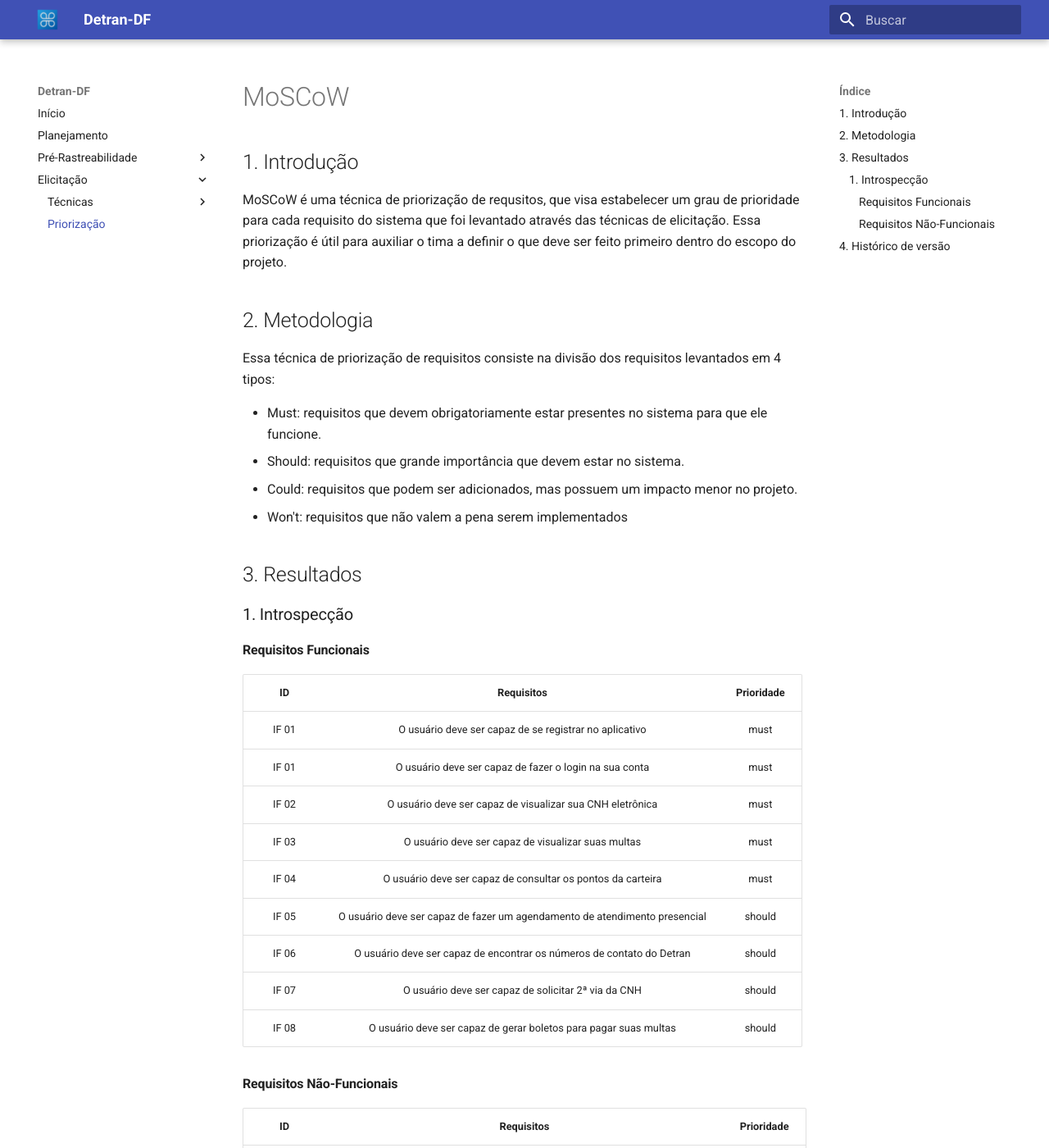
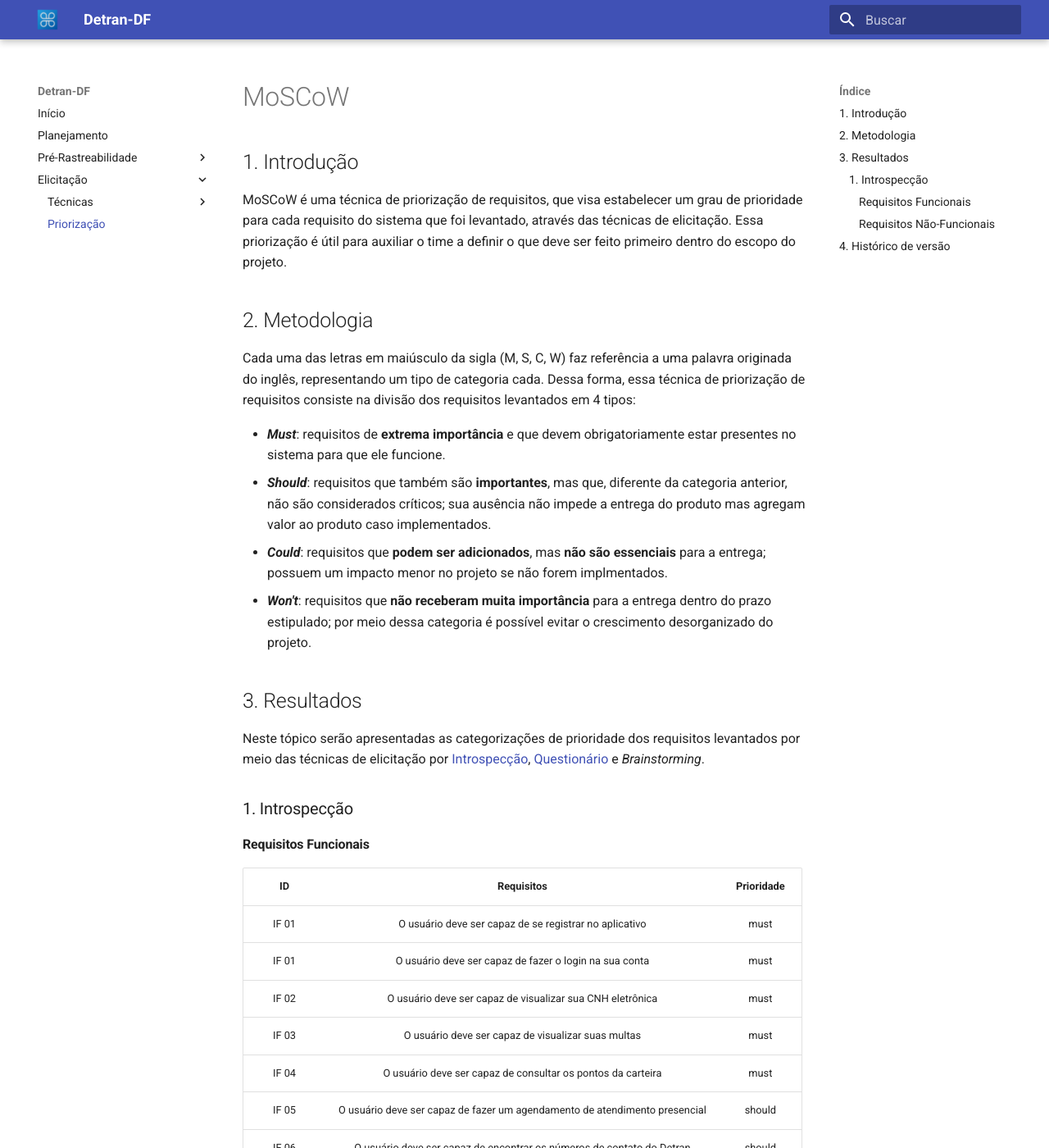
Before and after one commit to Requisitos-de-Software/2022.1-DetranDF, an MkDocs documentation site: the page built from docs/elicitação/priorização/moscow.md, in a window 1280 px wide and 1400 px high. Shown: the whole window at 82% size. Built offline with MkDocs 1.6.1 and Material for MkDocs 9.7.7, drawn with Linux system fonts in a browser that asks for light colours; some of the changed text lies outside the part shown.

```diff
--- a/docs/elicitação/priorização/moscow.md
+++ b/docs/elicitação/priorização/moscow.md
@@ -1,16 +1,20 @@
 # MoSCoW
 ## 1. Introdução
-MoSCoW é uma técnica de priorização de requsitos, que visa estabelecer um grau de prioridade para cada requisito do sistema que foi levantado através das técnicas de elicitação. Essa priorização é útil para auxiliar o tima a definir o que deve ser feito primeiro dentro do escopo do projeto.
+MoSCoW é uma técnica de priorização de requisitos, que visa estabelecer um grau de prioridade para cada requisito do sistema que foi levantado, através das técnicas de elicitação. Essa priorização é útil para auxiliar o time a definir o que deve ser feito primeiro dentro do escopo do projeto.
 
 ## 2. Metodologia
-Essa técnica de priorização de requisitos consiste na divisão dos requisitos levantados em 4 tipos:
+Cada uma das letras em maiúsculo da sigla (M, S, C, W) faz referência a uma palavra originada do inglês, representando um tipo de categoria cada. Dessa forma, essa técnica de priorização de requisitos consiste na divisão dos requisitos levantados em 4 tipos:
 
-- Must: requisitos que devem obrigatoriamente estar presentes no sistema para que ele funcione.
-- Should: requisitos que grande importância que devem estar no sistema.
-- Could: requisitos que podem ser adicionados, mas possuem um impacto menor no projeto.
-- Won't: requisitos que não valem a pena serem implementados
+- **_Must_**: requisitos de **extrema importância** e que devem obrigatoriamente estar presentes no sistema para que ele funcione.
+- **_Should_**: requisitos que também são **importantes**, mas que, diferente da categoria anterior, não são considerados críticos; sua ausência não impede a entrega do produto mas agregam valor ao produto caso implementados.
+- **_Could_**: requisitos que **podem ser adicionados**, mas **não são essenciais** para a entrega; possuem um impacto menor no projeto se não forem implmentados.
+- **_Won't_**: requisitos que **não receberam muita importância** para a entrega dentro do prazo estipulado; por meio dessa categoria é possível evitar o crescimento desorganizado do projeto.
+
 ## 3. Resultados
+Neste tópico serão apresentadas as categorizações de prioridade dos requisitos levantados por meio das técnicas de elicitação por [Introspecção](../introspeccao.md), [Questionário](../questionario.md) e _Brainstorming_.
+
 ### 1. Introspecção
+
 #### Requisitos Funcionais
 | ID | Requisitos | Prioridade |
 |:--:|:--:|:--:|
@@ -32,9 +36,11 @@ Essa técnica de priorização de requisitos consiste na divisão dos requisitos
 | INF 03 | O aplicativo deve estar disponível 24h | must |
 
 ## 4. Histórico de versão
-| Versão | Data       | Descrição                                           | Autor        |
-| ------ | ---------- | --------------------------------------------------- | ------------ |
-| 0.1    | 11/07/2022 | Criação do documento | Thiago Siqueira Gomes |
-| 0.2    | 11/07/2022 | Adição de introdução | Thiago Siqueira Gomes |
-| 0.2    | 11/07/2022 | Adição de MoSCoW de requisitos da introspecção | Thiago Siqueira Gomes |
-| 0.2    | 12/07/2022 | Adicionei secção de metodologia | Thiago Siqueira Gomes |
+| Versão | Data       | Descrição                                           | Autor        | Revisor |
+| ------ | ---------- | --------------------------------------------------- | ------------ | ------- |
+| 0.1    | 11/07/2022 | Criação do documento | Thiago Siqueira Gomes | Matheus Costa |
+| 0.2    | 11/07/2022 | Adição de introdução | Thiago Siqueira Gomes | Matheus Costa |
+| 0.2.1    | 11/07/2022 | Adição da classificação MoSCoW dos requisitos da Introspecção | Thiago Siqueira Gomes | Matheus Costa |
+| 0.2.2    | 12/07/2022 | Adicão do tópico Metodologia | Thiago Siqueira Gomes | Matheus Costa |
+| 0.2.3    | 12/07/2022 | Revisão e correção ortográfica em alguns textos | Matheus Costa | Thiago Gomes |
+| 0.3    | 12/07/2022 | Revisão e correção ortográfica em alguns textos | Matheus Costa | Thiago Gomes |
```
